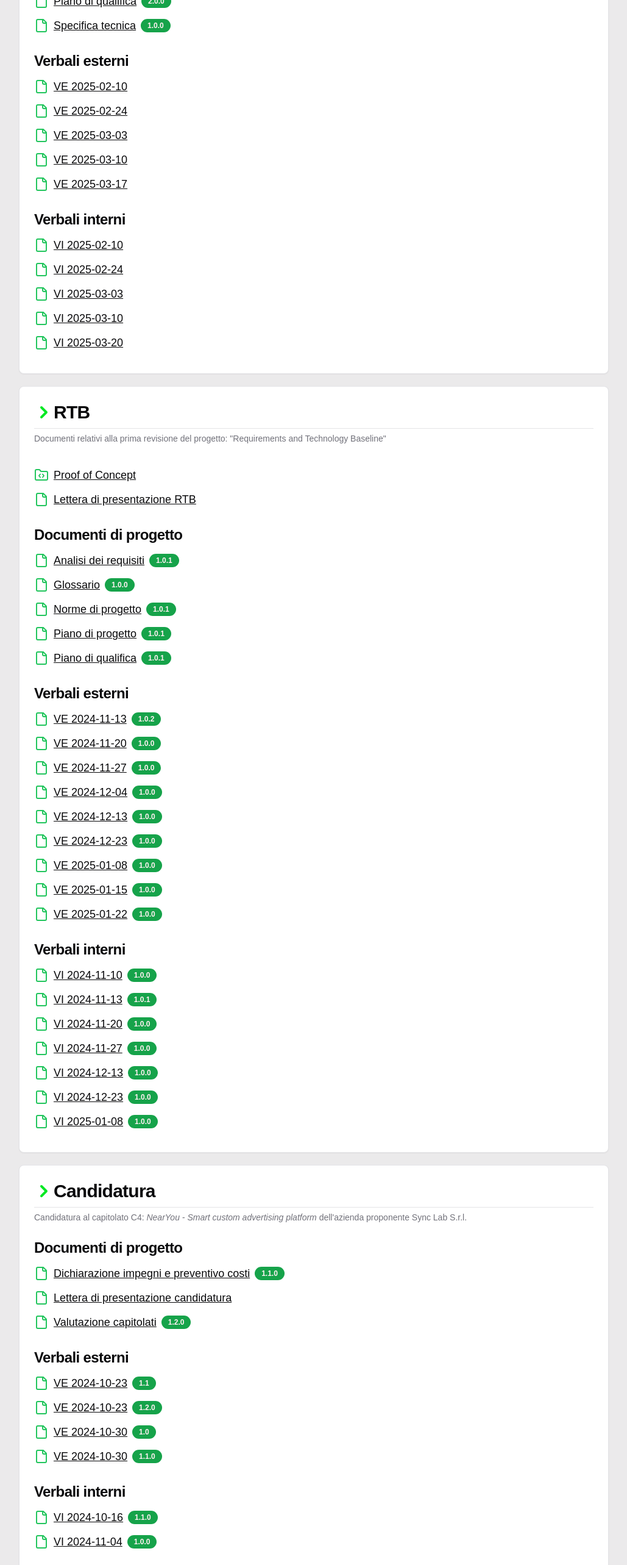
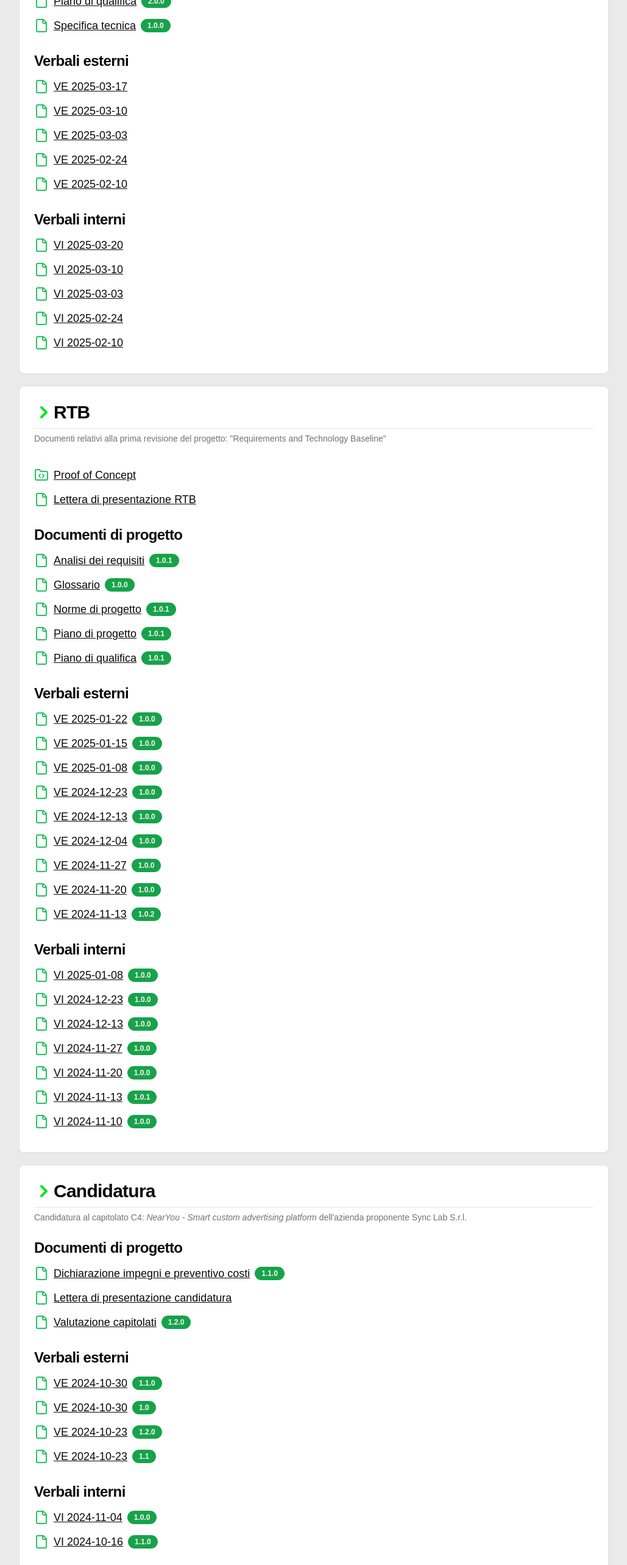
Before and after one commit to SWEatUNIPD/sweatunipd.github.io, a Next.js app: page / in a window 1280 px wide. Shown: the part 780-3346 px from the top of the page at 61% size, without its empty margins (125-1154 px from the left). Built offline with nearby package versions, Linux system fonts and the light colour scheme.

Commit message:
Modifiche al sito

```diff
--- a/app/page.tsx
+++ b/app/page.tsx
@@ -300,7 +300,8 @@
               Verbali esterni
             </h3>
             <div className='w-full'>
-              {fileListing.pb.verbali_esterni?.map((element, idx) => (
+              {fileListing.pb.verbali_esterni
+                ?.map((element, idx) => (
                   <File
                     key={idx}
                     nome={element.nome}
@@ -308,13 +309,15 @@
                     link={element.link}
                     isDocument
                   />
-              ))}
+                ))
+                .reverse()}
             </div>
             <h3 className='scroll-m-20 text-2xl font-semibold tracking-tight mt-7'>
               Verbali interni
             </h3>
             <div className='w-full'>
-              {fileListing.pb.verbali_interni?.map((element, idx) => (
+              {fileListing.pb.verbali_interni
+                ?.map((element, idx) => (
                   <File
                     key={idx}
                     nome={element.nome}
@@ -322,7 +325,8 @@
                     link={element.link}
                     isDocument
                   />
-              ))}
+                ))
+                .reverse()}
             </div>
           </CardContent>
         </Card>
@@ -351,7 +355,7 @@
               <File
                 nome='Lettera di presentazione RTB'
                 versione={null}
-                link='https://sweatunipd.github.io/docs/rtb/lettera_di_consegna_rtb.pdf'
+                link='https://sweatunipd.github.io/docs/rtb/lettera_di_presentazione_rtb.pdf'
                 isDocument
               />
             </div>
@@ -375,7 +379,8 @@
               Verbali esterni
             </h3>
             <div className='w-full'>
-              {fileListing.rtb.verbali_esterni?.map((element, idx) => (
+              {fileListing.rtb.verbali_esterni
+                ?.map((element, idx) => (
                   <File
                     key={idx}
                     nome={element.nome}
@@ -383,13 +388,15 @@
                     link={element.link}
                     isDocument
                   />
-              ))}
+                ))
+                .reverse()}
             </div>
             <h3 className='scroll-m-20 text-2xl font-semibold tracking-tight mt-7'>
               Verbali interni
             </h3>
             <div className='w-full'>
-              {fileListing.rtb.verbali_interni?.map((element, idx) => (
+              {fileListing.rtb.verbali_interni
+                ?.map((element, idx) => (
                   <File
                     key={idx}
                     nome={element.nome}
@@ -397,7 +404,8 @@
                     link={element.link}
                     isDocument
                   />
-              ))}
+                ))
+                .reverse()}
             </div>
           </CardContent>
         </Card>
@@ -437,7 +445,8 @@
               Verbali esterni
             </h3>
             <div className='w-full'>
-              {fileListing.candidatura.verbali_esterni?.map((element, idx) => (
+              {fileListing.candidatura.verbali_esterni
+                ?.map((element, idx) => (
                   <File
                     key={idx}
                     nome={element.nome}
@@ -445,13 +454,15 @@
                     link={element.link}
                     isDocument
                   />
-              ))}
+                ))
+                .reverse()}
             </div>
             <h3 className='scroll-m-20 text-2xl font-semibold tracking-tight mt-7'>
               Verbali interni
             </h3>
             <div className='w-full'>
-              {fileListing.candidatura.verbali_interni?.map((element, idx) => (
+              {fileListing.candidatura.verbali_interni
+                ?.map((element, idx) => (
                   <File
                     key={idx}
                     nome={element.nome}
@@ -459,7 +470,8 @@
                     link={element.link}
                     isDocument
                   />
-              ))}
+                ))
+                .reverse()}
             </div>
           </CardContent>
         </Card>
```
Lines whose indentation alone changed are shown as unchanged.
